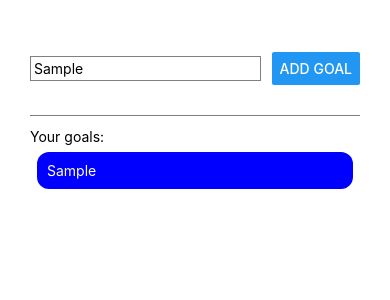
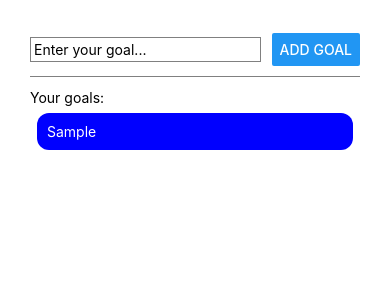
Before and after one commit to milica1812/GoalsApp, a React Native app in the folder GoalsApp/: screen / in a window 390 px wide. Both pictures are taken after typing "Sample" into the empty fields and a click on the button "ADD GOAL". Shown: the top 300 px of the page. Built offline with nearby package versions, Linux system fonts and the light colour scheme.

Commit message:
Added option for delete goals.

```diff
--- a/GoalsApp/App.js
+++ b/GoalsApp/App.js
@@ -12,13 +12,22 @@ export default function App() {
   }
 
   function handlerButtonGoalPress() {
-    setInputGoal((currentGoals) => [...currentGoals, enteredGoalText]);
-  }
+    const newGoal = { id: Math.random().toString(), text: enteredGoalText };
+    setInputGoal((currentGoals) => [...currentGoals, newGoal]);
+    setEnteredGoalText('');
+}
+
+function handlerDeleteItem(index) {
+  setInputGoal((currentGoals) => {
+      return currentGoals.filter((_, i) => i !== index);
+  });
+}
+
 
   return (
     <View style={styles.container}>
-      <UserInput handlerGoalInput={handlerGoalInput} handlerButtonGoalPress={handlerButtonGoalPress} />
-      <UserGoals inputGoals={inputGoals} />
+      <UserInput handlerGoalInput={handlerGoalInput} value={enteredGoalText} handlerButtonGoalPress={handlerButtonGoalPress} />
+      <UserGoals inputGoals={inputGoals} onDeleteItem={handlerDeleteItem} />
     </View>
   );
 }
--- a/GoalsApp/components/UserGoals.js
+++ b/GoalsApp/components/UserGoals.js
@@ -1,28 +1,32 @@
 import React from "react";
-import { Text, StyleSheet, FlatList, View } from "react-native";
+import { Text, StyleSheet, FlatList, View, Pressable } from "react-native";
 
-export default function UserGoals({inputGoals}) {
+export default function UserGoals({ inputGoals, onDeleteItem }) {
     return (
         <View style={styles.outputs}>
             <Text>Your goals:</Text>
             <FlatList
                 data={inputGoals}
-                renderItem={(data) =>
-                    <View style={styles.goalSection}>
-                        <Text style={styles.goalText}>{data.item}</Text>
-                    </View>
-                }
-                keyExtractor={(item) => item.id}
+                renderItem={({ item, index }) => (
+                    <Pressable onPress={() => onDeleteItem(index)}>
+                        <View style={styles.goalSection}>
+                            <Text style={styles.goalText}>{item.text}</Text>
+                        </View>
+                    </Pressable>
+
+                )}
+                keyExtractor={(item, index) => index.toString()}
             />
         </View>
     );
 }
+
+
 const styles = StyleSheet.create({
     outputs: {
         borderTopWidth: 1,
         borderTopColor: 'grey',
         marginTop: 10,
-        flex: 10,
         paddingTop: 12
     },
     goalSection: {
--- a/GoalsApp/components/UserInput.js
+++ b/GoalsApp/components/UserInput.js
@@ -1,10 +1,15 @@
 import React from "react";
 import { View, TextInput, StyleSheet, Button } from "react-native";
 
-export default function UserInput({handlerGoalInput, handlerButtonGoalPress}) {
+export default function UserInput({ handlerGoalInput, value, handlerButtonGoalPress }) {
     return (
         <View style={styles.userInputs}>
-            <TextInput style={styles.inputs} onChangeText={handlerGoalInput} placeholder='Enter your goal...' />
+            <TextInput
+                style={styles.inputs}
+                onChangeText={handlerGoalInput}
+                placeholder='Enter your goal...'
+                value={value}
+            />
             <Button title='Add goal' onPress={handlerButtonGoalPress} />
         </View>
     );
@@ -16,7 +21,6 @@ const styles = StyleSheet.create({
         marginTop: '10%',
         justifyContent: 'space-between',
         alignItems: 'center',
-        flex: 1
     },
     inputs: {
         borderWidth: 1,
```
